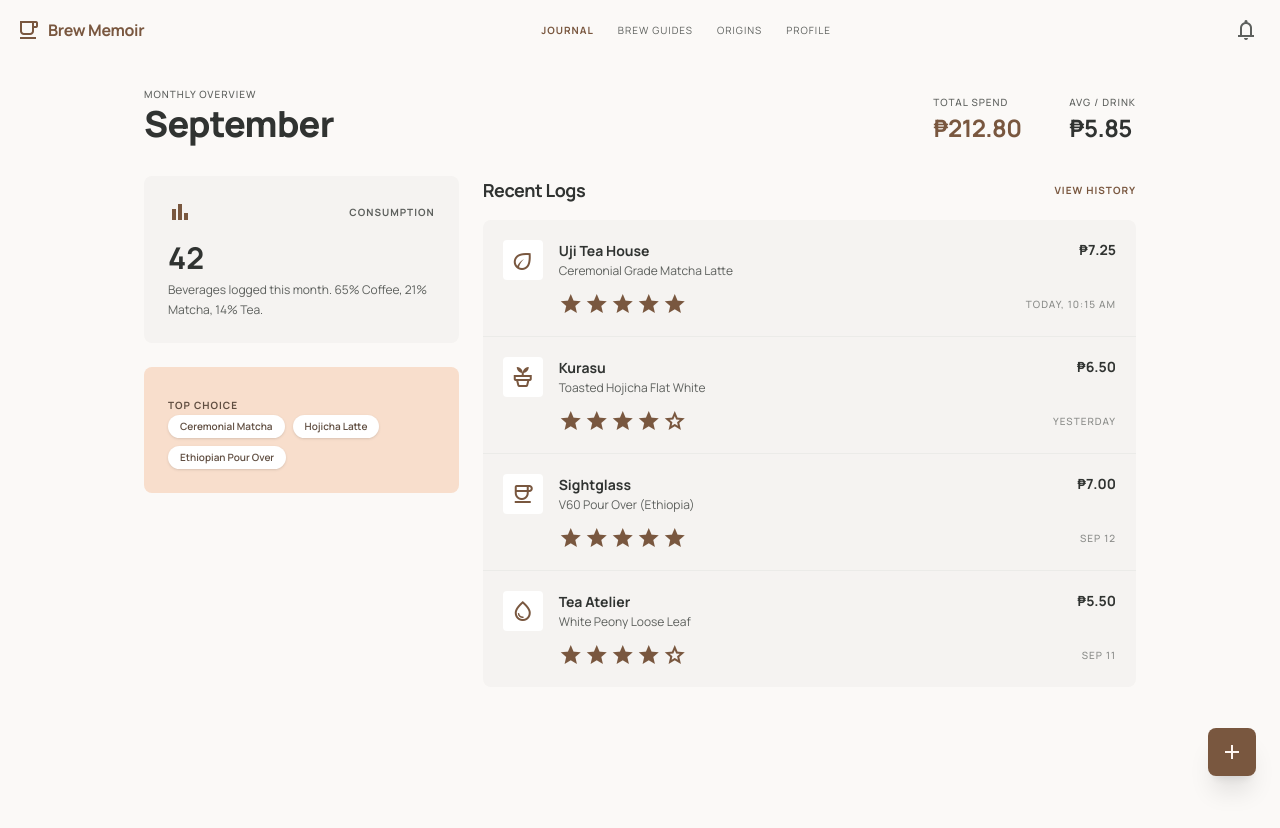
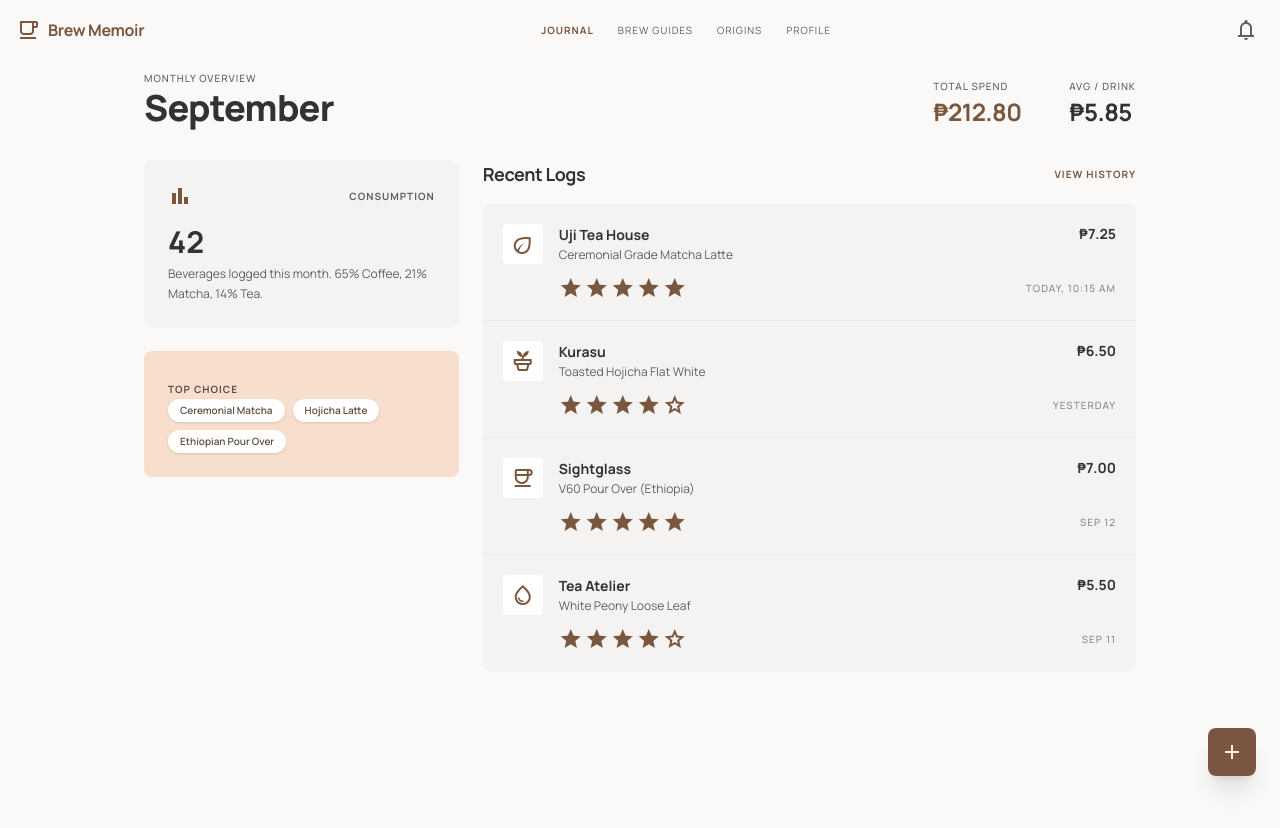
Before and after one commit to airemcs/brew-memoir, a Next.js app: page / in a window 1280 px wide. Shown: the top 828 px of the page. Built offline with nearby package versions, Linux system fonts and the light colour scheme.

Commit message:
Minimize Header Margin

```diff
--- a/src/app/page.tsx
+++ b/src/app/page.tsx
@@ -189,7 +189,7 @@ export default function HomePage() {
       {/* ── Main content ── */}
       <main className="pt-16 pb-24 px-4 max-w-5xl mx-auto">
         {/* Hero summary */}
-        <section className="mb-8 pt-4">
+        <section className="mb-8">
           <div className="flex flex-col md:flex-row md:items-end justify-between gap-4">
             <div className="space-y-1">
               <span className="text-[0.625rem] font-medium uppercase tracking-widest text-on-surface-variant">
```
